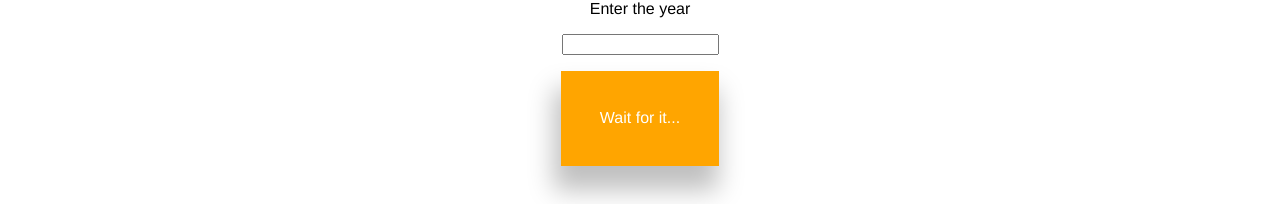
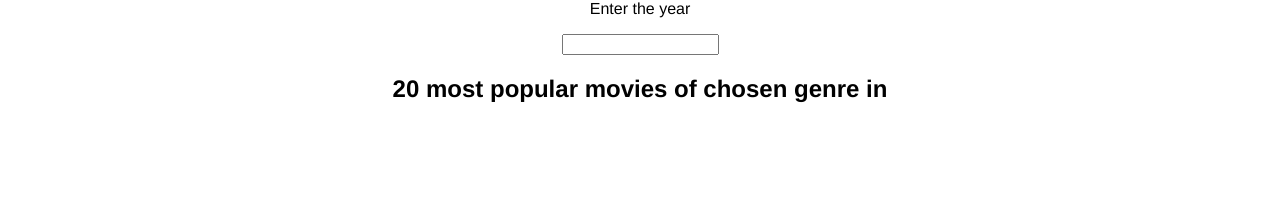
Before and after one commit to RayanBassetti/qvsta-movieslist-rayanbassetti, a React (Create React App) app: page / in a window 1280 px wide. Shown: the part 504-708 px from the top of the page. Built offline with nearby package versions, Linux system fonts and the light colour scheme; no server answers.

Commit message:
Hide the search button, to do

```diff
--- a/src/containers/FrontPage.js
+++ b/src/containers/FrontPage.js
@@ -27,7 +27,7 @@ export default function FrontPage(props) {
                         value={props.state.researchyear}
                     >
                     </input>
-                    <p className="launchSearch" onClick={props.LaunchSearch}>Wait for it...</p>
+                    {/* <p className="launchSearch" onClick={props.LaunchSearch}>Wait for it...</p> */}
             </form>
             <h2>20 most popular movies of chosen genre in {props.state.researchyear}</h2>
             <div className="AllMovies">
```
